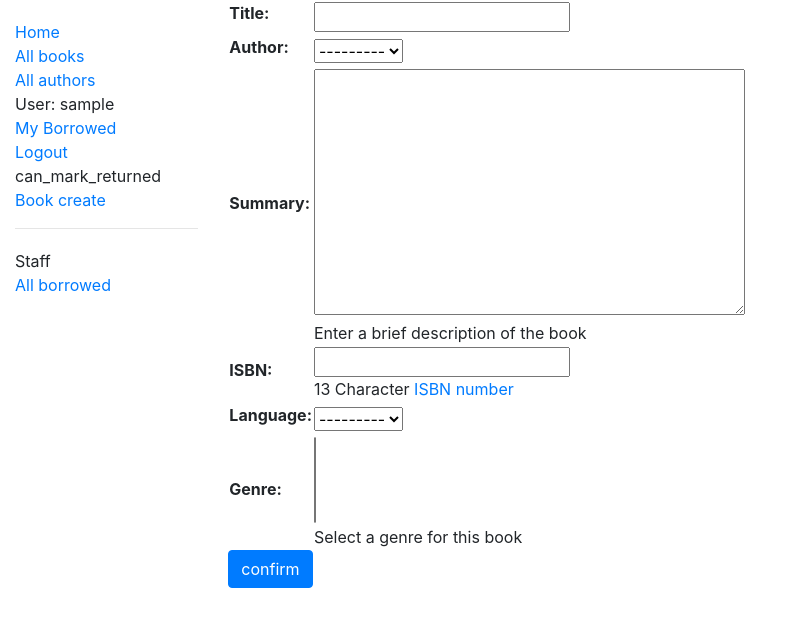
After one commit to ankiwoong/Django_Locallibrary_Tutorial, a Django app: page /catalog/books/create/ in a window 1280 px wide. The commit adds this page. Shown: the top 627 px of the page, without its empty margins (0-793 px from the left). Run offline with Django 3.2, Linux system fonts and the light colour scheme; the visitor is signed in with stand-in values (Sample User, id 1); data that the repository does not hold is empty; some libraries are stand-ins or nearby versions.

Commit message:
Challenge yourself

```diff
--- a/catalog/models.py
+++ b/catalog/models.py
@@ -18,15 +18,17 @@ class Genre(models.Model):
         return self.name
 
 
-'''
 class Language(models.Model):
     """Model representing a Language (e.g. English, French, Japanese, etc.)"""
-    name = models.CharField(max_length=200,
-                            help_text="Enter the book's natural language (e.g. English, French, Japanese etc.)")
+
+    name = models.CharField(
+        max_length=200,
+        help_text="Enter the book's natural language (e.g. English, French, Japanese etc.)",
+    )
+
     def __str__(self):
         """String for representing the Model object (in Admin site etc.)"""
         return self.name
-'''
 
 
 class Book(models.Model):
@@ -48,7 +50,7 @@ class Book(models.Model):
     )
 
     # language field and foreign key added for part 3
-    # language = models.ForeignKey('Language', on_delete=models.SET_NULL, null=True)
+    language = models.ForeignKey("Language", on_delete=models.SET_NULL, null=True)
     # ManyToManyField used because genre can contain many books. Books can cover many genres.
     # Genre class has already been defined so we can specify the object above.
     genre = models.ManyToManyField(Genre, help_text="Select a genre for this book")
--- a/catalog/templates/base_generic.html
+++ b/catalog/templates/base_generic.html
@@ -27,6 +27,7 @@
                     <li><a href="{% url 'logout'%}?next={{request.path}}">Logout</a></li>
                     {% if perms.catalog.can_mark_returned %}
                     <li>can_mark_returned</li>
+                    <li><a href="{% url 'book_create' %}">Book create</a></li>
                     <!-- We can mark a BookInstance as returned. -->
                     <!-- Perhaps add code to link to a "book return" view here. -->
                     {% else %}
--- /dev/null
+++ b/catalog/templates/catalog/book_form.html
@@ -0,0 +1,14 @@
+{% extends "base_generic.html" %}
+
+{% block content %}
+
+<form action="" method="post">
+    {% csrf_token %}
+
+    <table>
+        {{ form.as_table }}
+    </table>
+    <input class="btn btn-primary" type="submit" value="confirm" />
+</form>
+
+{% endblock content %}
--- a/catalog/urls.py
+++ b/catalog/urls.py
@@ -23,4 +23,7 @@ urlpatterns += [
     path("author/create/", views.AuthorCreate.as_view(), name="author_create"),
     path("author/<int:pk>/update/", views.AuthorUpdate.as_view(), name="author_update"),
     path("author/<int:pk>/delete/", views.AuthorDelete.as_view(), name="author_delete"),
+    path("books/create/", views.BookCreate.as_view(), name="book_create"),
+    path("books/<int:pk>/update", views.BookUpdate.as_view(), name="book_update"),
+    path("books/<int:pk>/delete", views.BookDelete.as_view(), name="book_delete"),
 ]
--- a/catalog/views.py
+++ b/catalog/views.py
@@ -75,24 +75,34 @@ def index(request):
 
 
 class BookListView(generic.ListView):
+    # model = Book
+    # # paginate_by = 10
+    # paginate_by = 2
+    # # context_object_name = 'my_book_list'   # your own name for the list as a template variable
+    # # queryset = Book.objects.filter(title__icontains='red')[:5] # Get 5 books containing the title war
+    # # template_name = 'books/my_arbitrary_template_name_list.html'  # Specify your own template name/location
+    # template_name = "book_list.html"  # Specify your own template name/location
+
+    # def get_queryset(self):
+    #     return Book.objects.filter(title__icontains="yellow")[
+    #         :5
+    #     ]  # Get 5 books containing the title war
+
+    # def get_context_data(self, **kwargs):
+    #     # Call the base implementation first to get the context
+    #     context = super(BookListView, self).get_context_data(**kwargs)
+    #     # Create any data and add it to the context
+    #     context["some_data"] = "This is just some data"
+    #     return context
     model = Book
-    # paginate_by = 10
-    paginate_by = 2
-    # context_object_name = 'my_book_list'   # your own name for the list as a template variable
-    # queryset = Book.objects.filter(title__icontains='red')[:5] # Get 5 books containing the title war
-    # template_name = 'books/my_arbitrary_template_name_list.html'  # Specify your own template name/location
-    template_name = "book_list.html"  # Specify your own template name/location
+    paginate_by = 3
 
     def get_queryset(self):
-        return Book.objects.filter(title__icontains="yellow")[
-            :5
-        ]  # Get 5 books containing the title war
+        return Book.objects.all()[:]
 
     def get_context_data(self, **kwargs):
-        # Call the base implementation first to get the context
-        context = super(BookListView, self).get_context_data(**kwargs)
-        # Create any data and add it to the context
-        context["some_data"] = "This is just some data"
+        context = super().get_context_data(**kwargs)
+
         return context
 
 
@@ -200,3 +210,32 @@ class AuthorUpdate(UpdateView):
 class AuthorDelete(DeleteView):
     model = Author
     success_url = reverse_lazy("authors")
+
+
+class BookCreate(PermissionRequiredMixin, generic.edit.CreateView):
+    permission_required = "catalog.can_mark_returned"
+    model = Book
+
+    fields = "__all__"
+
+
+class BookUpdate(PermissionRequiredMixin, generic.edit.UpdateView):
+
+    permission_required = "catalog.can_mark_returned"
+    model = Book
+
+    fields = [
+        "title",
+        "author",
+        "summary",
+        "genre",
+        "language",
+    ]
+
+
+class BookDelete(PermissionRequiredMixin, generic.edit.DeleteView):
+
+    permission_required = "catalog.can_mark_returned"
+    model = Book
+
+    success_url = reverse_lazy("books")
```
Also changed, not shown: catalog/admin.py (+6 -1 lines), catalog/templates/catalog/book_confirm_delete.html (added, +19 -0 lines), catalog/migrations/0002_language.py (added), catalog/migrations/0003_book_language.py (added).
